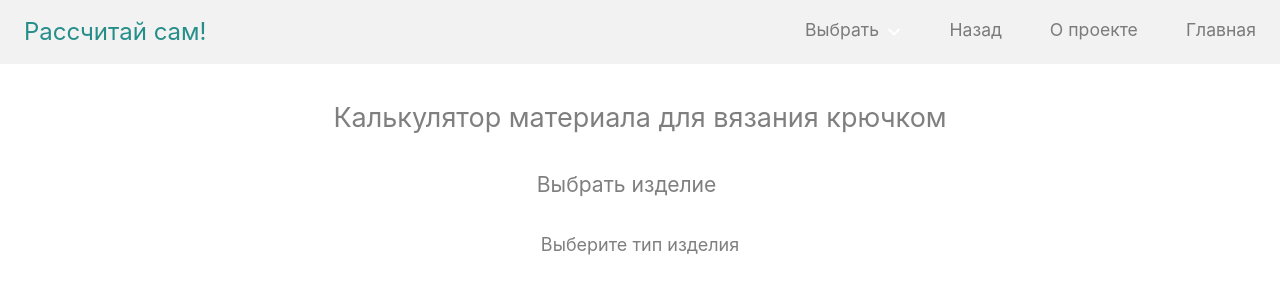
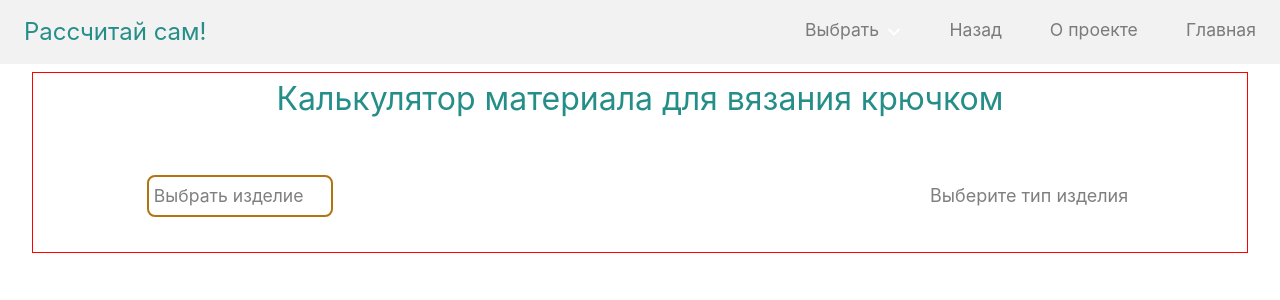
Before and after one commit to scobca/string_calc, a Vue app: page /#/ in a window 1280 px wide. Shown: the top 300 px of the page. Built offline with nearby package versions, Linux system fonts and the light colour scheme.

Commit message:
new structure for visualization of calculating, new blocks, new styles for vModel and vModelList, new routes

```diff
--- a/src/App.vue
+++ b/src/App.vue
@@ -1,20 +1,78 @@
 <template>
     <v-header/>
 <!--    <router-view/>-->
-    <v-model/>
+    <v-model :selects="product" v-if="this"/>
 </template>
 
 <script>
 
 import VHeader from "@/components/UI/vHeader.vue";
-import VModel from "@/views/VModel.vue";
+import VModel from "@/components/UI/VModel.vue";
+// import VModelList from "@/components/UI/VModelList.vue";
 
 export default {
   name: 'App',
   components: {
       VModel,
       VHeader
-  }
+  },
+    data () {
+        return {
+            selectedProduct: 0,
+            product: [
+                {
+                    type: 0,
+                    name: 'Выбрать изделие',
+                    active: true
+                },
+                {
+                    type: 1,
+                    name: 'Свитер',
+                    active: false
+                },
+                {
+                    type: 2,
+                    name: 'Жакет',
+                    active: false
+                },
+                {
+                    type: 3,
+                    name: 'Пуловер',
+                    active: false
+                },
+                {
+                    type: 4,
+                    name: 'Жилет',
+                    active: false
+                },
+                {
+                    type: 5,
+                    name: 'Кардиган',
+                    active: false
+                },
+                {
+                    type: 6,
+                    name: 'Шапка',
+                    active: false
+                },
+                {
+                    type: 7,
+                    name: 'Шарф',
+                    active: false
+                },
+                {
+                    type: 8,
+                    name: 'Топ',
+                    active: false
+                },
+                {
+                    type: 9,
+                    name: 'Плед',
+                    active: false
+                }
+            ]
+        }
+    }
 }
 </script>
 
@@ -33,6 +91,8 @@ export default {
 
     --light: hsl(0, 0%, 100%);
     --dark: hsla(0, 0%, 24%, 0.66);
+
+    --border-color: hsl(37, 83%, 38%);
 }
 
 @media (prefers-color-scheme: dark) {
@@ -42,6 +102,8 @@ export default {
 
         --header-logo: var(--header-logo-dark);
         --header-bg-color: var(--header-bg-dark);
+
+        --border-color: hsl(37, 83%, 38%);
     }
 
     *,
@@ -58,6 +120,8 @@ export default {
 
         --header-logo: var(--header-logo-light);
         --header-bg-color: var(--header-bg-light);
+
+        --border-color: hsl(37, 83%, 38%);
     }
 
     *,
--- a/src/views/VModel.vue
+++ b/src/components/UI/VModel.vue
@@ -1,48 +1,22 @@
 <template>
-    <section class="container">
+   <section class="section">
        <div class="container">
            <h2 class="header">
                Калькулятор материала для вязания крючком
            </h2>
-            <v-select class="product"
+
+           <div class="common_model">
+              <div class="settings">
+                  <v-select class="selector"
                             :selects="product"
-                      @select="updateProductList"/>
-
-            <div class="settings_container">
-                <div class="switer" v-if="this.selectedProduct === 0">
-                    Выберите тип изделия
+                            @select="update"
+                  />
               </div>
 
-                <div class="switer" v-if="this.selectedProduct === 1">
-                    Свитер
-                </div>
-
-                <div class="switer" v-if="this.selectedProduct === 2">
-                    Жакет
-                </div>
-
-                <div class="switer" v-if="this.selectedProduct === 3">
-                    Пуловер
-                </div>
-
-                <div class="switer" v-if="this.selectedProduct === 4">
-                    Жилет
-                </div>
-
-                <div class="switer" v-if="this.selectedProduct === 3">
-                    Кардиган
-                </div>
-
-                <div class="switer" v-if="this.selectedProduct === 4">
-                    Шапка
-                </div>
-
-                <div class="switer" v-if="this.selectedProduct === 3">
-                    Топ
-                </div>
-
-                <div class="switer" v-if="this.selectedProduct === 4">
-                    Плед
+               <div class="result">
+                   <v-model-list class="settings_model"
+                                 :type-index="selectedProduct"
+                   />
                </div>
            </div>
        </div>
@@ -50,11 +24,19 @@
 </template>
 
 <script>
+
+import VModelList from "@/components/UI/VModelList.vue";
 import VSelect from "@/components/UI/vSelect.vue";
 
 export default {
     name: "HookMethodView",
-    components: {VSelect},
+    components: {VSelect, VModelList},
+    props: {
+        selects: {
+            type: Array,
+            default: () => []
+        }
+    },
     data () {
         return {
             selectedProduct: 0,
@@ -113,7 +95,7 @@ export default {
         }
     },
     methods: {
-        updateProductList(n) {
+        update(n) {
             this.product = this.product.map(el => {
                 let active = false;
                 if (el.type === n.type)
@@ -132,8 +114,9 @@ export default {
 </script>
 
 <style scoped>
-section {
-    margin-top: 2rem;
+.section {
+    margin: .5rem 2rem 2rem 2rem;
+    border: 1px solid red;
 }
 
 .container {
@@ -144,11 +127,37 @@ section {
     gap: 2rem;
 }
 
-.product {
-    scale: 120%;
+.common_model {
+    border: 3px solid white;
+    border-radius: 1rem;
+    padding: 1rem;
+
+    display: flex;
+    flex-direction: row;
+    justify-content: space-between;
+    align-items: center;
+    margin-bottom: 1rem;
+    min-width: 80vw;
 }
 
-.settings_container {
-    z-index: -1;
+.header {
+    font-size: 2rem;
+    color: var(--header-logo);
 }
+
+.selector {
+    border: .15rem solid var(--border-color);
+    border-radius: .5rem;
+    padding: .3rem;
+}
+
+.result {
+    padding: .3rem;
+    display: flex;
+    flex-direction: column;
+    justify-content: center;
+    align-items: center;
+
+}
+
 </style>
--- /dev/null
+++ b/src/components/UI/VModelList.vue
@@ -0,0 +1,65 @@
+<template>
+    <section class="container">
+        <div class="container">
+            <div class="settings_container">
+                <div class="switer" v-if="this.typeIndex === 0">
+                    Выберите тип изделия
+                </div>
+
+                <div class="switer" v-if="this.typeIndex === 1">
+                    Свитер
+                </div>
+
+                <div class="switer" v-if="this.typeIndex === 2">
+                    Жакет
+                </div>
+
+                <div class="switer" v-if="this.typeIndex === 3">
+                    Пуловер
+                </div>
+
+                <div class="switer" v-if="this.typeIndex === 4">
+                    Жилет
+                </div>
+
+                <div class="switer" v-if="this.typeIndex === 5">
+                    Кардиган
+                </div>
+
+                <div class="switer" v-if="this.typeIndex === 6">
+                    Шапка
+                </div>
+
+                <div class="switer" v-if="this.typeIndex === 7">
+                    Топ
+                </div>
+
+                <div class="switer" v-if="this.typeIndex === 8">
+                    Плед
+                </div>
+            </div>
+        </div>
+    </section>
+</template>
+
+<script>
+
+export default {
+    name: "VModelList",
+    components: {},
+    props: {
+        typeIndex: {
+            default: 0
+        },
+        selects: {
+            type: Array,
+            default: () => []
+        }
+    },
+    methods: {}
+}
+</script>
+
+<style scoped>
+
+</style>
--- a/src/components/UI/vSelect.vue
+++ b/src/components/UI/vSelect.vue
@@ -113,9 +113,9 @@ export default {
     list-style: none;
     overflow: hidden;
     min-width: 10rem;
-    margin-top: -1rem;
+    margin-top: 2.3rem;
     z-index: 101;
-    scale: 80%;
+    scale: 90%;
 }
 
 .list__item {
--- a/src/router/index.js
+++ b/src/router/index.js
@@ -1,6 +1,6 @@
 import { createRouter, createWebHashHistory } from 'vue-router'
 import HomeView from "@/views/HomeView.vue";
-import VModel from "@/views/VModel.vue";
+import VModel from "@/components/UI/VModel.vue";
 import AboutProjectView from "@/views/AboutProjectView.vue";
 
 const routes = [
```
Lines whose indentation alone changed are shown as unchanged.
